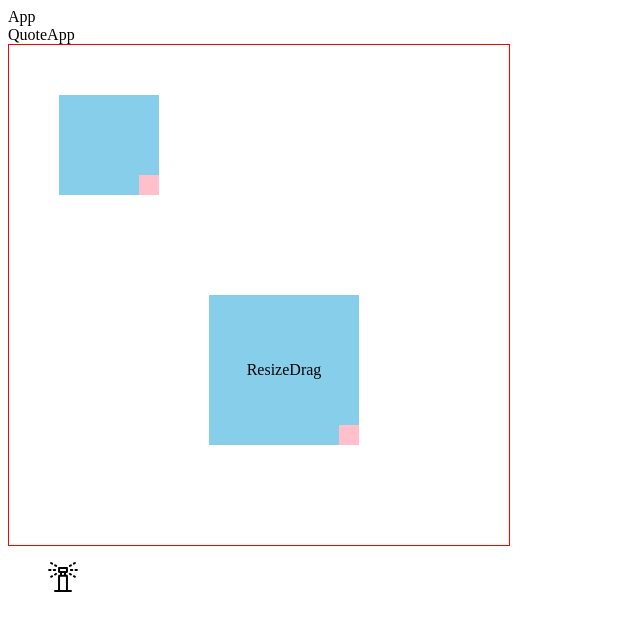
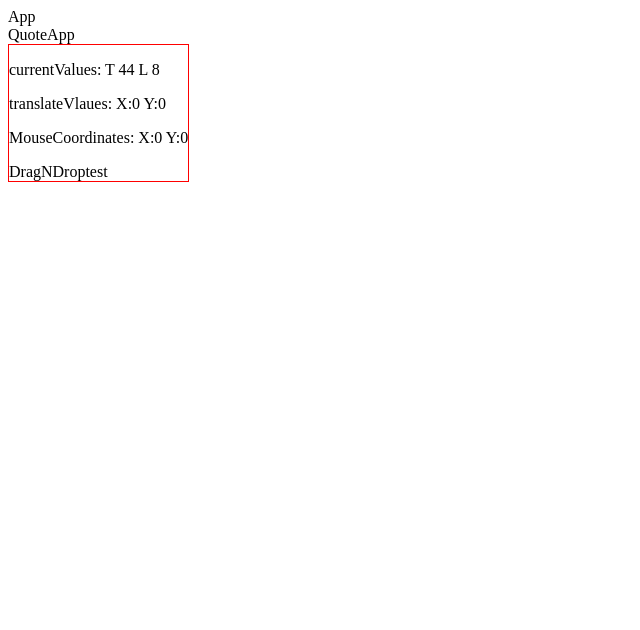
Before and after one commit to ShaiGilboa/IrrigationApp-old, a React (Create React App) app in the folder client/: page / in a window 1280 px wide. Shown: the top 630 px of the page, without its empty margins (0-640 px from the left). Built offline with nearby package versions, Linux system fonts and the light colour scheme.

Commit message:
almost there with the reftec of DND

```diff
--- a/client/src/QuoteApp/QuoteApp.tsx
+++ b/client/src/QuoteApp/QuoteApp.tsx
@@ -2,8 +2,8 @@ import React, { PropsWithChildren } from 'react';
 import styled from 'styled-components';
 import DragNDrop from './components/DragNDrop';
 import SprinklerMenu from './components/SprinklerMenu/SprinklerMenu';
-
 import ResizeDrag from './ResizeDraggable/ResizeDrag';
+import Test from './components/DragNDrop/test';
 
 interface props {
 
@@ -14,8 +14,8 @@ const QuoteApp : React.FC<props> = () => {
   return (
     <Wrapper>
       QuoteApp
-
-      <DragStorage>
+      <Test />
+      {/* <DragStorage>
         <ResizeDrag
           startX={50}
           startY={50}
@@ -34,7 +34,7 @@ const QuoteApp : React.FC<props> = () => {
         </ResizeDrag>
       </DragStorage>
 
-      <SprinklerMenu />
+      <SprinklerMenu /> */}
     </Wrapper>
   )
 }
--- a/client/src/QuoteApp/components/DragNDrop/test.tsx
+++ b/client/src/QuoteApp/components/DragNDrop/test.tsx
@@ -7,10 +7,11 @@ interface props {
 
 };
 
-const test : React.FC<PropsWithChildren<props>> = ({children}) => {
+const Test : React.FC<PropsWithChildren<props>> = ({children}) => {
   const componentRef = React.useRef<any>(null)
-  const [currentValues, setCurrentValues] = React.useState<any>({left: null, top: null});
-  const [mouseCoordinates, setMouseCoordinates] = React.useState<MouseCoordinates | null>(null)
+  const [currentValues, setCurrentValues] = React.useState<any>({left: 0, top: 0});
+  const [translateValues, setTranslateValues] = React.useState<any>({x:0, y:0})
+  const [mouseCoordinates, setMouseCoordinates] = React.useState<MouseCoordinates>({x:0, y:0})
   const [isMouseDown, setIsMouseDown] = React.useState<boolean>(false);
 
   // set the initial values once the component mounts
@@ -28,43 +29,66 @@ const test : React.FC<PropsWithChildren<props>> = ({children}) => {
       x: clientX,
       y: clientY
     })
-    if(componentRef != null && componentRef.current != null) {
-      setCurrentValues({
-      left: componentRef.current.left,
-      top: componentRef.current.top
-    })}
     setIsMouseDown(true)
-  }, [setIsMouseDown, componentRef, setCurrentValues, setMouseCoordinates])
+  }, [isMouseDown, , mouseCoordinates])
 
   const mouseMove = React.useCallback(({clientX, clientY}) : void =>{
     if(isMouseDown && mouseCoordinates){
-      setCurrentValues((previousValues : any) => ({
-        x: previousValues.x + (clientX - mouseCoordinates.x),
-        y: previousValues.y + (clientY - mouseCoordinates.y)
-      }))
+      setTranslateValues({
+        x: currentValues.left + (clientX - mouseCoordinates.x),
+        y: currentValues.top + (clientY - mouseCoordinates.y)
+      })
     }
-  }, [isMouseDown, mouseCoordinates])
+  }, [isMouseDown, mouseCoordinates, currentValues])
+
+  const mouseUp = React.useCallback((): void => {
+    setIsMouseDown(false)
+  }, [isMouseDown])
+
+  React.useEffect(()=>{
+    window.addEventListener('mousemove', mouseMove)
+    window.addEventListener('mouseup', mouseUp)
+
+    return () => {
+      window.removeEventListener('mousemove', mouseMove)
+      window.removeEventListener('mouseup', mouseUp)
+    }
+  },[isMouseDown, mouseMove, mouseUp])
 
   return (
     <Wrapper
       ref={componentRef}
-      style={{left:`${currentValues.left}px;`, top:`${currentValues.top}px;`}}
+      style={{transform: `translate(${translateValues.x}px, ${translateValues.y}px)`}}
+      // style={{left:`${currentValues.left}px`, top:`${currentValues.top}px`}}
       onMouseDown={(event)=>{
         event.preventDefault();
         event.stopPropagation();
         drag(event);
       }}
     >
+      <p>
+        currentValues: T {currentValues.top} L {currentValues.left}
+        </p>
+        <p>
+        translateVlaues: X:{translateValues.x} Y:{translateValues.y}
+        </p>
+        <p>
+        MouseCoordinates: X:{mouseCoordinates.x} Y:{mouseCoordinates.y}
+        </p>
       DragNDroptest
       {children}
     </Wrapper>
   )
 }
 
-export default test;
+export default Test;
 
 const Wrapper = styled.div`
   position: relative;
   width: fit-content;
   height: fit-content;
+  border: 1px solid red;
+  &:hover{
+    cursor: grab;
+  }
 `;
```
